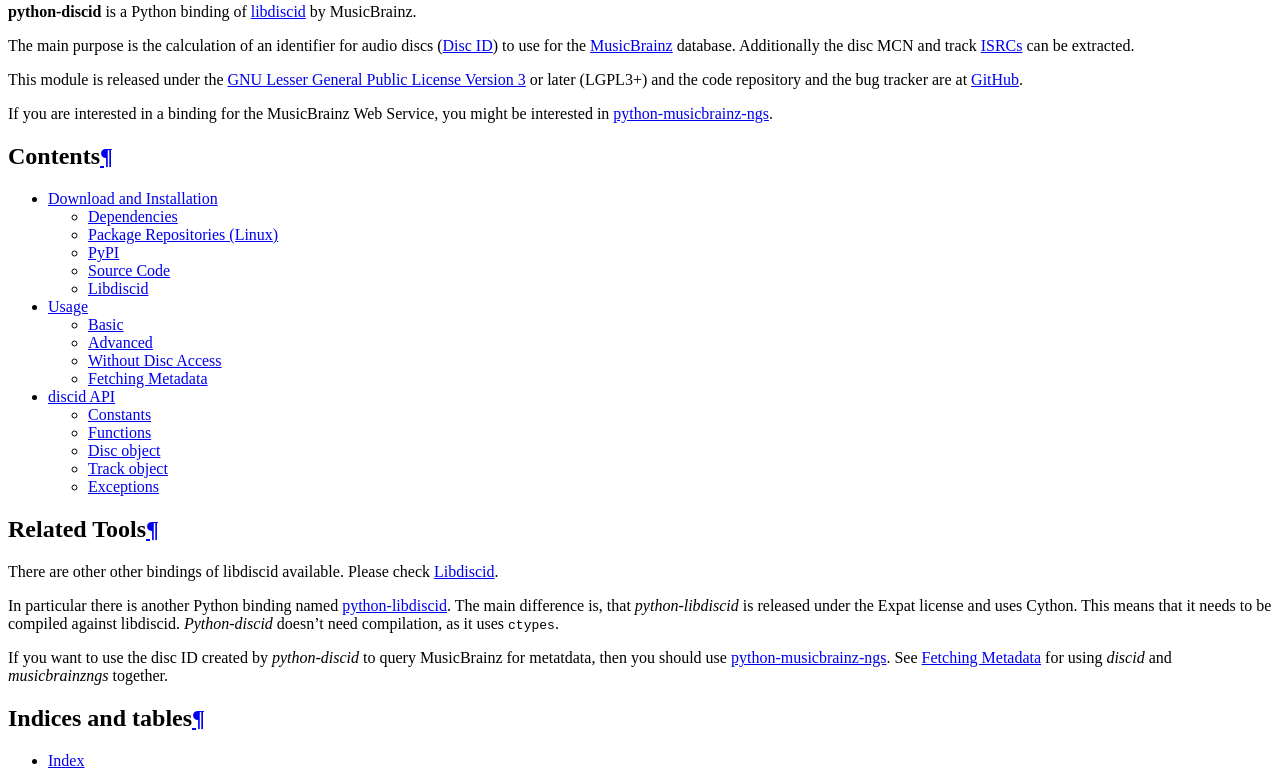
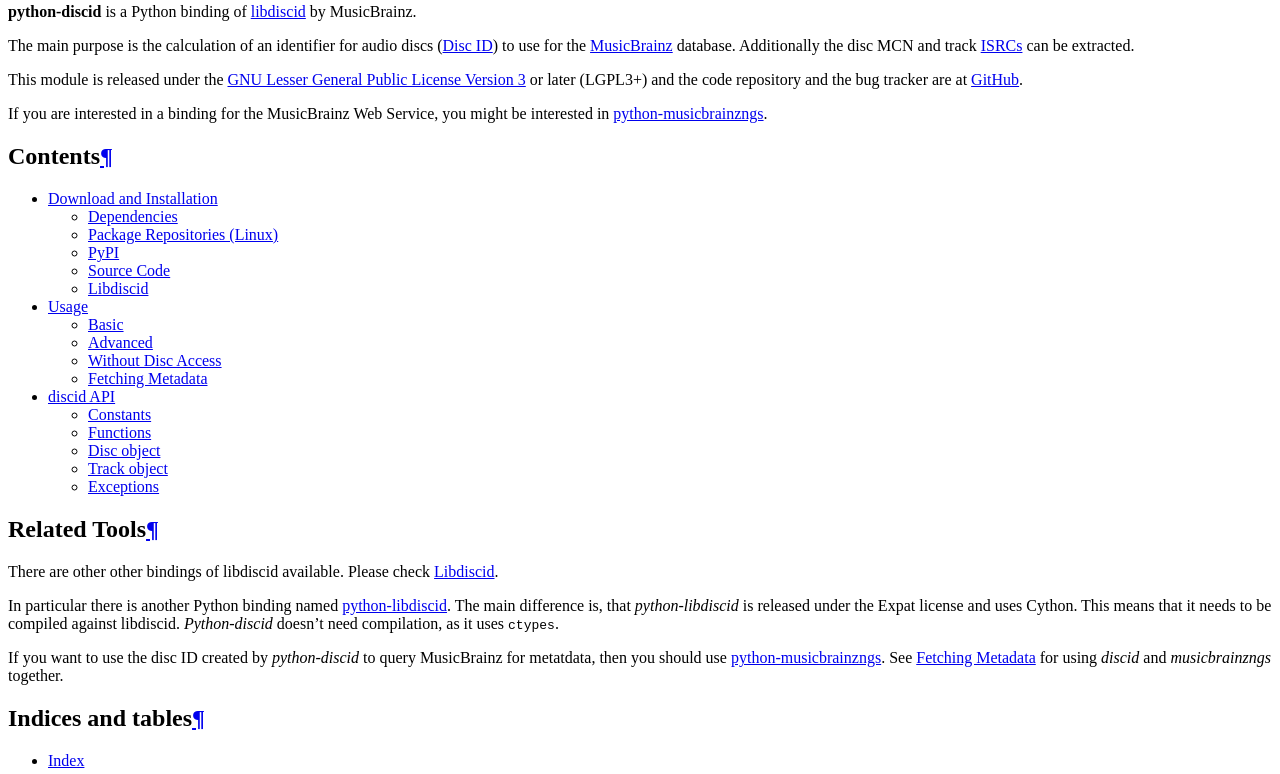
Before and after one commit to JonnyJD/python-discid, a Sphinx documentation site: the page built from doc/index.rst, in a window 1280 px wide and 1400 px high. Shown: the part 195-969 px from the top of the window. Built offline with Sphinx 7.4.7, drawn with Linux system fonts in a browser that asks for light colours.

Commit message:
use new urls for python-musicbrainzngs
The urls follow the actual name of the package now.

```diff
--- a/doc/conf.py
+++ b/doc/conf.py
@@ -56,7 +56,7 @@
   'python': ('http://python.readthedocs.org/en/latest/', None),
   'python2': ('http://python.readthedocs.org/en/v2.7.2/', None),
   'musicbrainzngs':
-    ('http://python-musicbrainz-ngs.readthedocs.org/en/latest/', None),
+    ('http://python-musicbrainzngs.readthedocs.org/en/latest/', None),
 }
 
 rst_prolog = """
--- a/doc/index.rst
+++ b/doc/index.rst
@@ -15,7 +15,7 @@
 the code repository and the bug tracker are at GitHub_.
 
 If you are interested in a binding for the MusicBrainz Web Service,
-you might be interested in `python-musicbrainz-ngs`_.
+you might be interested in `python-musicbrainzngs`_.
 
 Contents
 --------
@@ -39,7 +39,7 @@
 `Python-discid` doesn't need compilation, as it uses :mod:`ctypes`.
 
 If you want to use the disc ID created by `python-discid` to query
-MusicBrainz for metatdata, then you should use `python-musicbrainz-ngs`_.
+MusicBrainz for metatdata, then you should use `python-musicbrainzngs`_.
 See :ref:`fetching_metadata` for using `discid` and `musicbrainzngs` together.
 
 Indices and tables
@@ -49,5 +49,5 @@
 
 .. _GitHub: https://github.com/JonnyJD/python-discid
 .. _MusicBrainz: http://musicbrainz.org
-.. _python-musicbrainz-ngs: https://readthedocs.org/docs/python-musicbrainz-ngs/
+.. _python-musicbrainzngs: https://python-musicbrainzngs.readthedocs.org/
 .. _python-libdiscid: http://pythonhosted.org/python-libdiscid/
--- a/doc/usage.rst
+++ b/doc/usage.rst
@@ -68,7 +68,7 @@
 
 Fetching Metadata
 -----------------
-You can use `python-musicbrainz-ngs`_ to fetch metadata for your disc.
+You can use `python-musicbrainzngs`_ to fetch metadata for your disc.
 The relevant function is :func:`musicbrainzngs.get_releases_by_discid`::
 
  import discid
@@ -97,4 +97,4 @@
 .. note:: Please submit your disc ID with :attr:`Disc.submission_url`
    when it isn't found at the MusicBrainz server.
 
-.. _python-musicbrainz-ngs: https://readthedocs.org/docs/python-musicbrainz-ngs/
+.. _python-musicbrainzngs: https://python-musicbrainzngs.readthedocs.org/
```
